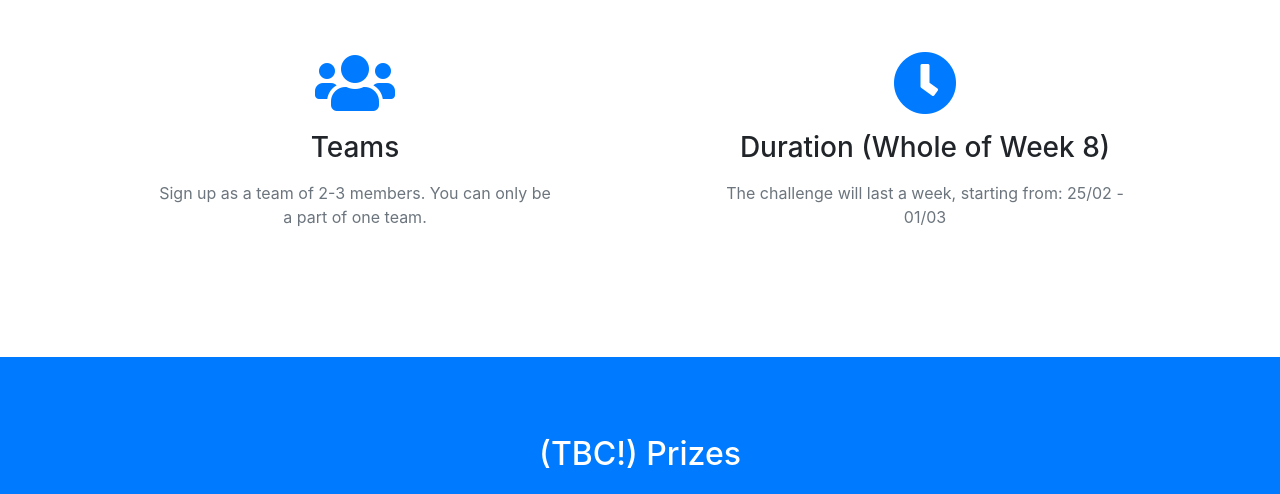
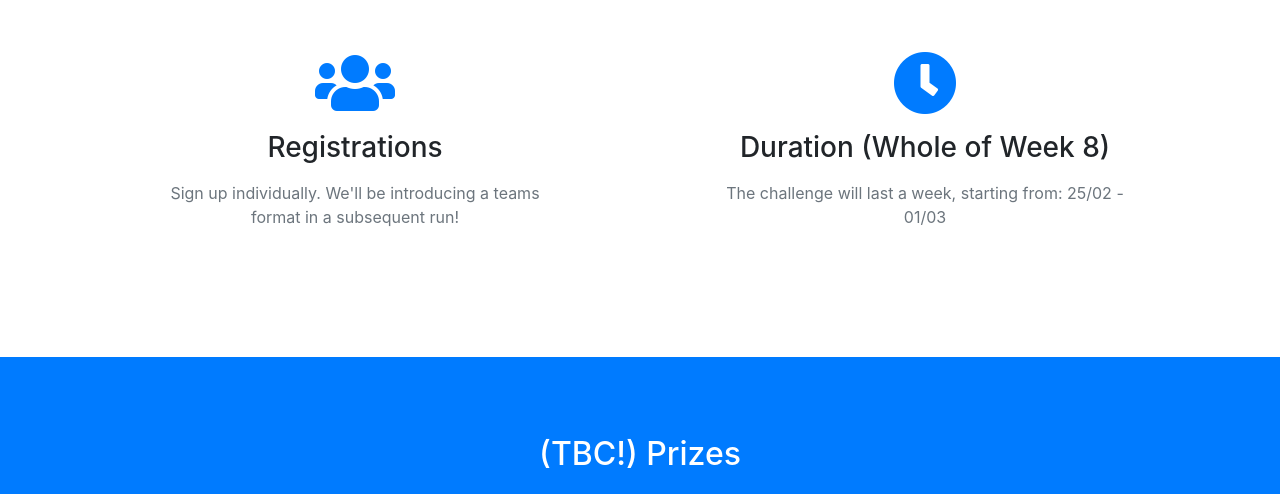
Before and after one commit to SMU-DotNetSociety/getrekt-info, a website with bundled scripts: page index.html in a window 1280 px wide. Shown: the part 1599-2093 px from the top of the page. Built offline with nearby package versions, Linux system fonts and the light colour scheme.

Commit message:
style: update to teams instructions

```diff
--- a/index.html
+++ b/index.html
@@ -95,8 +95,8 @@
           <div class="col-lg-6 col-md-6 text-center">
             <div class="service-box mt-5 mx-auto">
               <i class="fas fa-4x fa-users text-primary mb-3 sr-icon-1"></i>
-              <h3 class="mb-3">Teams</h3>
-              <p class="text-muted mb-0">Sign up as a team of 2-3 members. You can only be a part of one team.</p>
+              <h3 class="mb-3">Registrations</h3>
+              <p class="text-muted mb-0">Sign up individually. We'll be introducing a teams format in a subsequent run!</p>
             </div>
           </div>
           <div class="col-lg-6 col-md-6 text-center">
```
